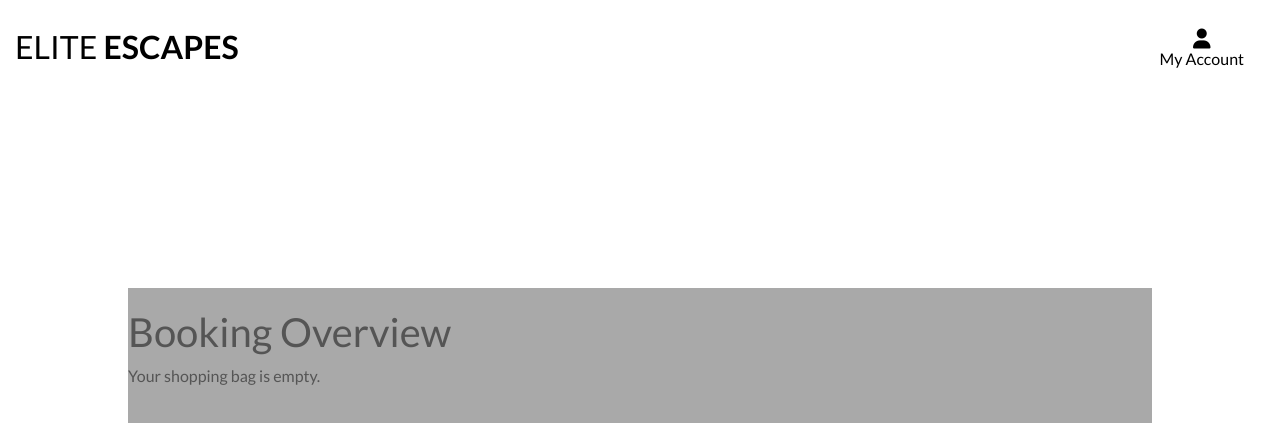
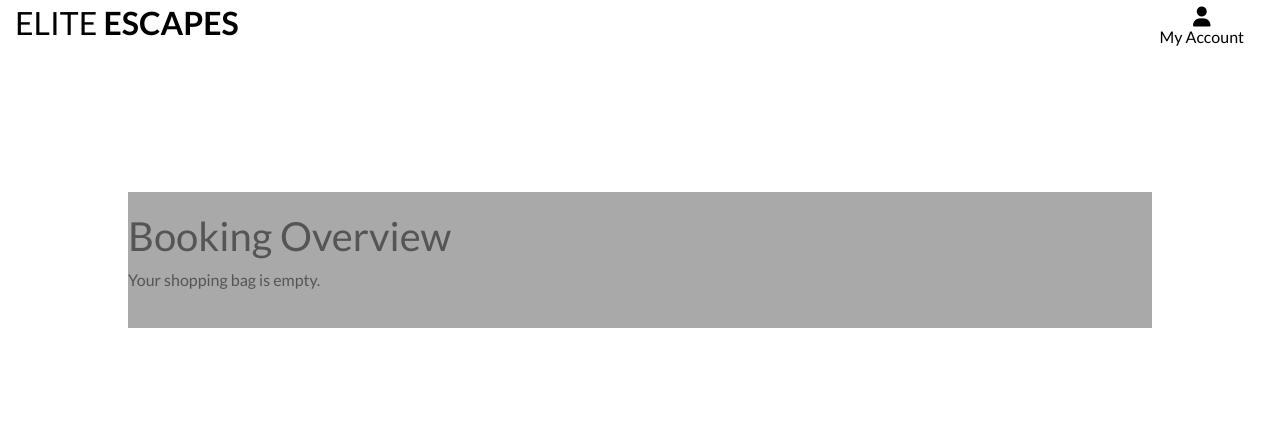
Before and after one commit to Alexiou981/elite-escapes, a Django app: page /bag/ in a window 1280 px wide. Shown: the top 423 px of the page. Run offline with Django 3.2, Linux system fonts and the light colour scheme; some libraries are stand-ins or nearby versions.

Commit message:
adjust bootstrap margins and paddings to fit page styling

```diff
--- a/templates/base.html
+++ b/templates/base.html
@@ -27,8 +27,8 @@
     <title>Elite Escapes {% block extra_title %}{% endblock %}</title>
   </head>
   <body>
-    <header class="container-fluid fixed-top mt-3">
-        <div id="topnav" class="row bg-white pt-lg-2 d-flex">
+    <header class="container-fluid fixed-top">
+        <div id="topnav" class="row bg-white d-flex">
             <div class="col-12 col-sm-6 text-center text-sm-left py-1">
                 <a href="{% url 'home' %}" class="nav-link main-logo-link">
                     <h2 class="logo-font text-black my-0">Elite <strong>Escapes</strong></h2>
@@ -36,7 +36,7 @@
             </div>
             <div class="col-12 col-sm-6 text-center text-sm-right py-1">
                 <ul class="list-inline list-unstyled my-0">
-                    <li class="list-inline-item dropdown">
+                    <li class="list-inline-item dropdown pt-1">
                         <a class="text-black nav-link d-flex flex-column align-items-center" href="#" id="user-options" data-toggle="dropdown" aria-haspopup="true" aria-expanded="false">
                             <i class="fas fa-user fa-lg mb-2"></i>
                             <p class="my-0">My Account</p>
@@ -59,10 +59,9 @@
 
     </header>
 
-    <!-- Message container and main content spacing -->
-        <div class="container mt-5 pt-5">
     {% if messages %}
-            <div class="alert-container mt-3">
+    <div class="alert-container fixed-top mt-5 pt-3">
+        <div class="container">
             {% for message in messages %}
             <div class="alert alert-{{ message.tags }} alert-dismissible fade show" role="alert">
                 {{ message }}
@@ -72,8 +71,10 @@
             </div>
             {% endfor %}
         </div>
+    </div>
     {% endif %}
-        </div>
+
+
 
     {% block page_header %}
     {% endblock %}
```
Lines whose indentation alone changed are shown as unchanged.
